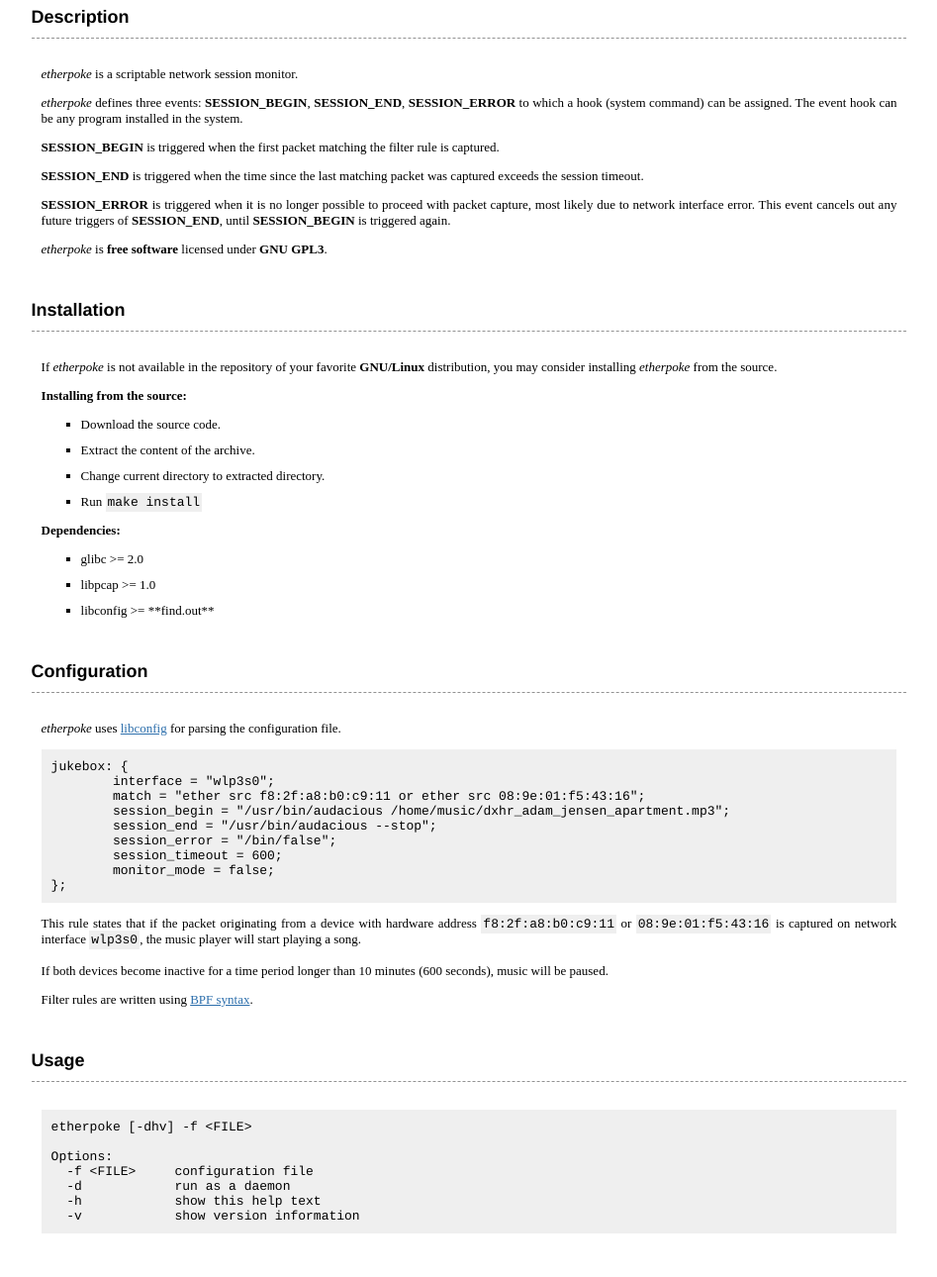
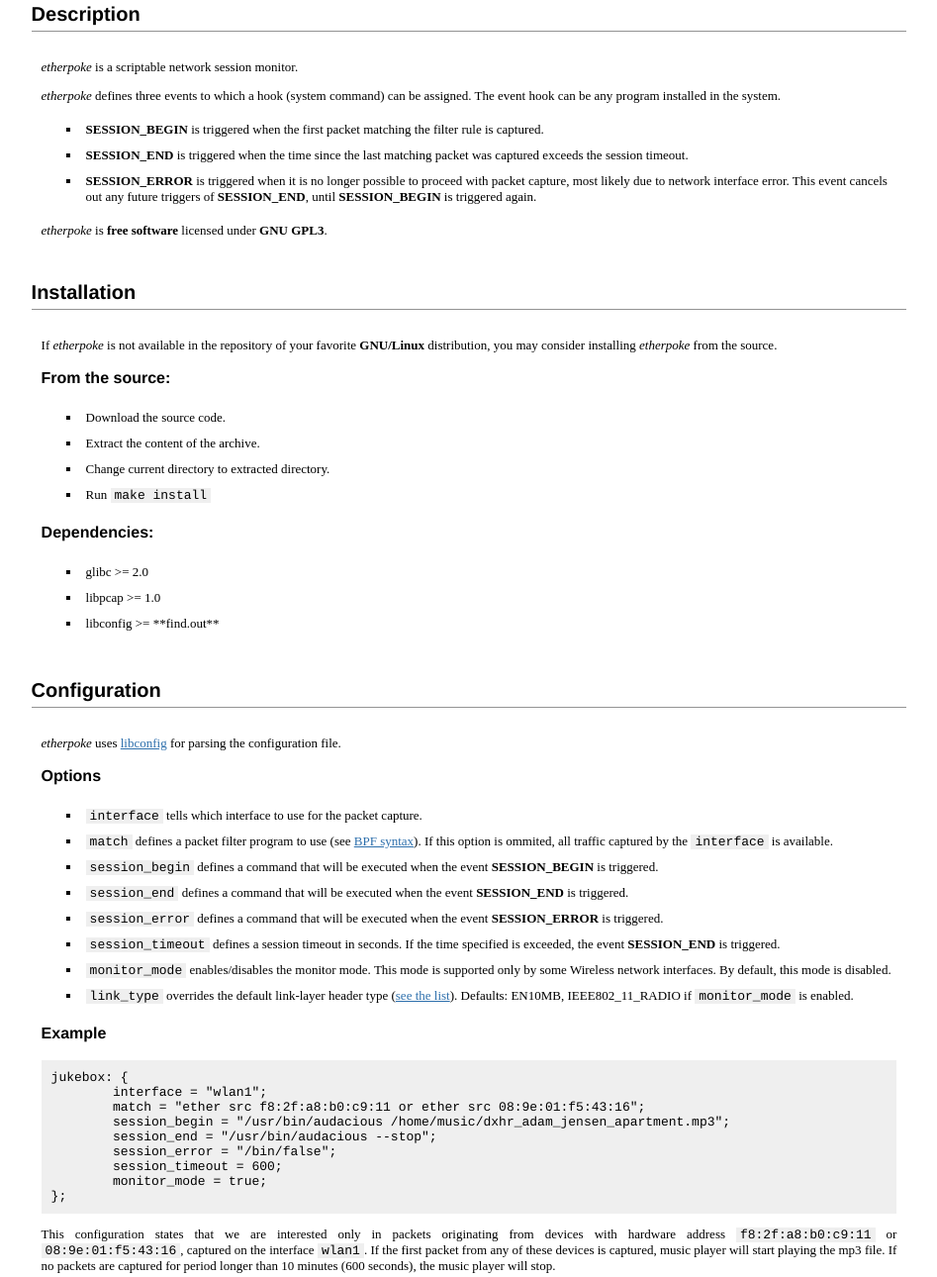
Before and after one commit to antagon/etherpoke-web, a plain HTML site: page index.html in a window 1280 px wide. Shown: the part 385-1675 px from the top of the page at 99% size, without its empty margins (166-1113 px from the left). Drawn offline with Linux system fonts and the light colour scheme.

Commit message:
CSS styles updated.
Configuration description is more thorough, all options are listed.
Configuration example is more realistic.

```diff
--- a/index.html
+++ b/index.html
@@ -2,8 +2,10 @@
 	<head>
 		<title>etherpoke</title>
 		<style>
+			body { font-size:14px; }
 			h1 { font-size:32px; font-family:Helvetica; margin-bottom:25px; }
-			h2 { font-size:18px; font-family:Helvetica; margin-bottom:5px; padding-bottom:10px; border-bottom:1px dashed #939393; }
+			h2 { font-size:20px; font-family:Helvetica; margin-bottom:5px; padding-bottom:5px; border-bottom:1px solid #939393; }
+			h3 { font-size:16px; font-family:Helvetica; margin-bottom:5px; padding-bottom:5px; }
 			a { color:#2D6FAC; }
 			a:visited { color:#2D6FAC; }
 			a:hover { text-decoration:none; }
@@ -15,9 +17,9 @@
 			#content { width:70%; margin:0 auto; }
 			#content .content_section { font-size:13px; padding:10px; margin-bottom:20px; }
 			#content pre { font-size:13px; font-family:Courier; padding:10px; background-color:#EFEFEF; white-space: pre-wrap; white-space:-moz-pre-wrap; white-space:-pre-wrap; white-space:-o-pre-wrap; word-wrap:break-word; }
-			#content li { list-style:square; margin-bottom:10px; }
+			#content li { list-style:square; padding:5px; }
 			#footer { font-size:12px; text-align:center; }
-			.cmd { background-color:#EFEFEF; font-family:Courier; padding:2px; }
+			.cmd { background-color:#EFEFEF; font-family:Courier; padding-left:4px; padding-right:4px; }
 		</style>
 	</head>
 
@@ -70,13 +72,15 @@
 			<div class="content_section">
 				<p> <em>etherpoke</em> is a scriptable network session monitor.</p>
 
-				<p> <em>etherpoke</em> defines three events: <strong>SESSION_BEGIN</strong>, <strong>SESSION_END</strong>, <strong>SESSION_ERROR</strong> to which a hook (system command) can be assigned. The event hook can be any program installed in the system.</p>
+				<p> <em>etherpoke</em> defines three events to which a hook (system command) can be assigned. The event hook can be any program installed in the system.</p>
 
-				<p> <strong>SESSION_BEGIN</strong> is triggered when the first packet matching the filter rule is captured.</p>
-				<p> <strong>SESSION_END</strong> is triggered when the time since the last matching packet was captured exceeds the session timeout.</p>
-				<p> <strong>SESSION_ERROR</strong> is triggered when it is no longer possible to proceed with packet capture, most likely due to network interface error. This event cancels out any future triggers of <strong>SESSION_END</strong>, until <strong>SESSION_BEGIN</strong> is triggered again.</p>
+				<ul>
+					<li> <strong>SESSION_BEGIN</strong> is triggered when the first packet matching the filter rule is captured.</li>
+					<li> <strong>SESSION_END</strong> is triggered when the time since the last matching packet was captured exceeds the session timeout.</li>
+					<li> <strong>SESSION_ERROR</strong> is triggered when it is no longer possible to proceed with packet capture, most likely due to network interface error. This event cancels out any future triggers of <strong>SESSION_END</strong>, until <strong>SESSION_BEGIN</strong> is triggered again.</li>
+				</ul>
 
-				<p> <em>etherpoke</em> is <strong>free software</strong> licensed under <strong>GNU GPL3</strong>. </p>
+				<p> <em>etherpoke</em> is <strong>free software</strong> licensed under <strong>GNU GPL3</strong>.</p>
 			</div>
 
 			<h2 id="installation">Installation</h2>
@@ -84,9 +88,7 @@
 				<p>If <em>etherpoke</em> is not available in the repository of your favorite <strong>GNU/Linux</strong> distribution, you may
 				consider installing <em>etherpoke</em> from the source.</p>
 
-				<p>
-					<strong>Installing from the source:</strong>
-				</p>
+				<h3>From the source:</h3>
 
 				<ul>
 					<li>Download the source code.</li>
@@ -95,9 +97,7 @@
 					<li>Run <span class="cmd">make install</span> </span> </li>
 				</ul>
 
-				<p>
-					<strong>Dependencies:</strong>
-				</p>
+				<h3>Dependencies:</h3>
 
 				<ul>
 					<li>glibc &gt;= 2.0</li>
@@ -112,23 +112,35 @@
 					<em>etherpoke</em> uses <a href="http://www.hyperrealm.com/libconfig/">libconfig</a> for parsing the configuration file.
 				</p>
 
+				<h3>Options</h3>
+
+				<ul>
+					<li> <span class="cmd">interface</span> tells which interface to use for the packet capture.</li>
+					<li> <span class="cmd">match</span> defines a packet filter program to use (see <a href="http://biot.com/capstats/bpf.html">BPF syntax</a>). If this option is ommited, all traffic captured by the <span class="cmd">interface</span> is available.</li>
+					<li> <span class="cmd">session_begin</span> defines a command that will be executed when the event <strong>SESSION_BEGIN</strong> is triggered.</li>
+					<li> <span class="cmd">session_end</span> defines a command that will be executed when the event <strong>SESSION_END</strong> is triggered.</li>
+					<li> <span class="cmd">session_error</span> defines a command that will be executed when the event <strong>SESSION_ERROR</strong> is triggered.</li>
+					<li> <span class="cmd">session_timeout</span> defines a session timeout in seconds. If the time specified is exceeded, the event <strong>SESSION_END</strong> is triggered.</li>
+					<li> <span class="cmd">monitor_mode</span> enables/disables the monitor mode. This mode is supported only by some Wireless network interfaces. By default, this mode is disabled.</li>
+					<li> <span class="cmd">link_type</span> overrides the default link-layer header type (<a href="http://www.tcpdump.org/linktypes.html#project-list">see the list</a>). Defaults: EN10MB, IEEE802_11_RADIO if <span class="cmd">monitor_mode</span> is enabled.</li>
+				</ul>
+
+				<h3>Example</h3>
+
 				<pre>
 jukebox: {
-	interface = "wlp3s0";
+	interface = "wlan1";
 	match = "ether src f8:2f:a8:b0:c9:11 or ether src 08:9e:01:f5:43:16";
 	session_begin = "/usr/bin/audacious /home/music/dxhr_adam_jensen_apartment.mp3";
 	session_end = "/usr/bin/audacious --stop";
 	session_error = "/bin/false";
 	session_timeout = 600;
-	monitor_mode = false;
+	monitor_mode = true;
 };
 </pre>
+				<p>This configuration states that we are interested only in packets originating from devices with hardware address <span class="cmd">f8:2f:a8:b0:c9:11</span> or <span class="cmd">08:9e:01:f5:43:16</span>, captured on the interface <span class="cmd">wlan1</span>. If the first packet from any of these devices is captured, music player will start playing the mp3 file. If no packets are captured for period longer than 10 minutes (600 seconds), the music player will stop.</p>
 
-				<p>
-					This rule states that if the packet originating from a device with hardware address <span class="cmd">f8:2f:a8:b0:c9:11</span> or <span class="cmd">08:9e:01:f5:43:16</span> is captured on network interface <span class="cmd">wlp3s0</span>, the music player will start playing a song.<br><br>
-					If both devices become inactive for a time period longer than 10 minutes (600 seconds), music will be paused.</p>
-
-				<p>Filter rules are written using <a href="http://biot.com/capstats/bpf.html">BPF syntax</a>.</p>
+				<p>The packet capture is done in the monitor mode, so the devices can be detected from the regular personal computer. With monitor mode disabled, only broadcast IP packets and EAP/EAPOL packets could be captured, causing frequent session timeouts with target devices still communicating.</p>
 			</div>
 
 			<h2 id="usage">Usage</h2>
```
